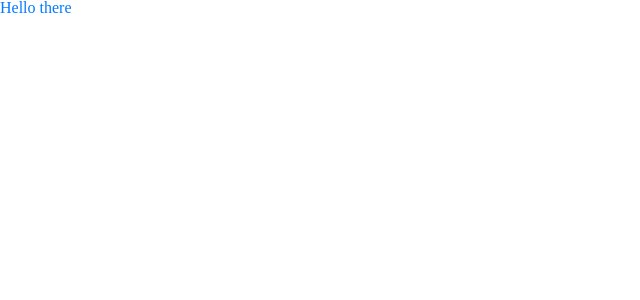
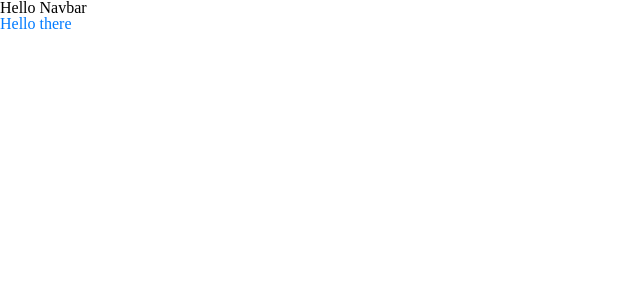
Before and after one commit to SoundFractures/assignment-povio, a Next.js app: page /en in a window 1280 px wide. Shown: the top 300 px of the page, without its empty margins (0-640 px from the left). Built offline with nearby package versions, Linux system fonts and the light colour scheme.

Commit message:
feat: :sparkles: Add basic Navigation component

```diff
--- a/app/[locale]/layout.tsx
+++ b/app/[locale]/layout.tsx
@@ -1,20 +1,25 @@
 import React from 'react'
 import '~/styles/main.scss'
 import type { Metadata } from 'next'
+import TheNavigation from '~/components/TheNav'
 
 export const metadata: Metadata = {
   title: 'Povio - Assignment',
   description: 'Vetting assignment for Povio',
 }
 
-export default function RootLayout({
-  children,
-}: {
-  children: React.ReactNode
-}) {
+function RootLayout({ children }: { children: React.ReactNode }) {
   return (
     <html lang="en">
-      <body>{children}</body>
+      <body>
+        <main>
+          <TheNavigation />
+
+          {children}
+        </main>
+      </body>
     </html>
   )
 }
+
+export default RootLayout
--- a/app/[locale]/page.tsx
+++ b/app/[locale]/page.tsx
@@ -5,8 +5,8 @@ import { useTranslations } from 'next-intl'
 export default function Home() {
   const t = useTranslations('index')
   return (
-    <main>
+    <section>
       <h1 className="page-title">{t('title')}</h1>
-    </main>
+    </section>
   )
 }
--- /dev/null
+++ b/components/TheNav.tsx
@@ -0,0 +1,7 @@
+'use client'
+
+import React from 'react'
+
+export default function TheNav() {
+  return <nav>Hello Navbar</nav>
+}
```
